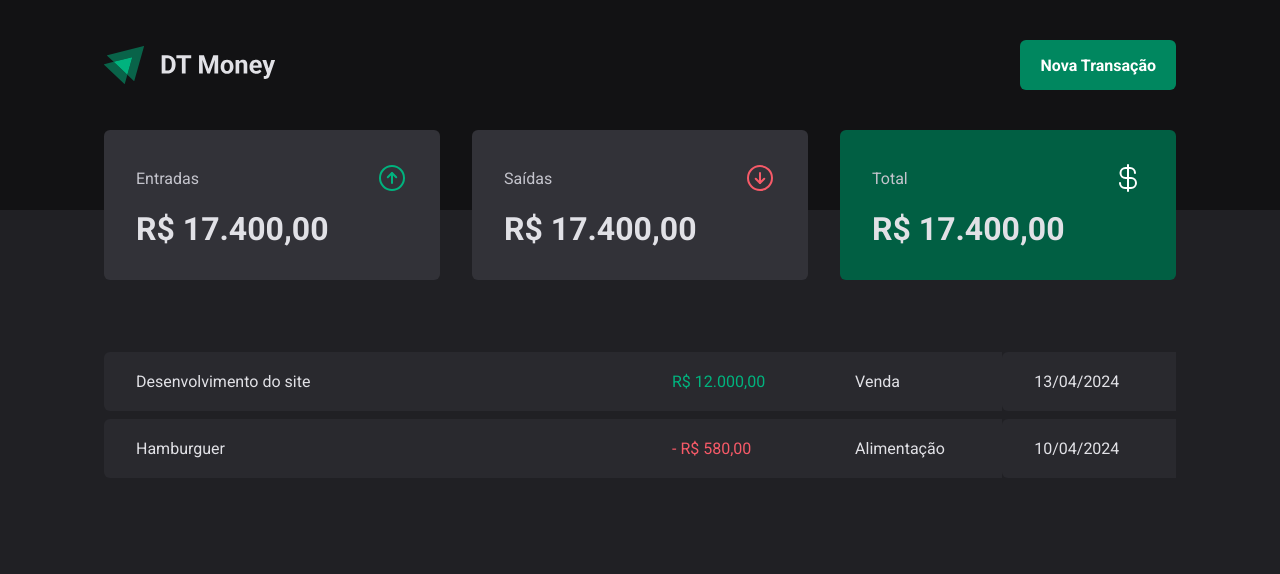
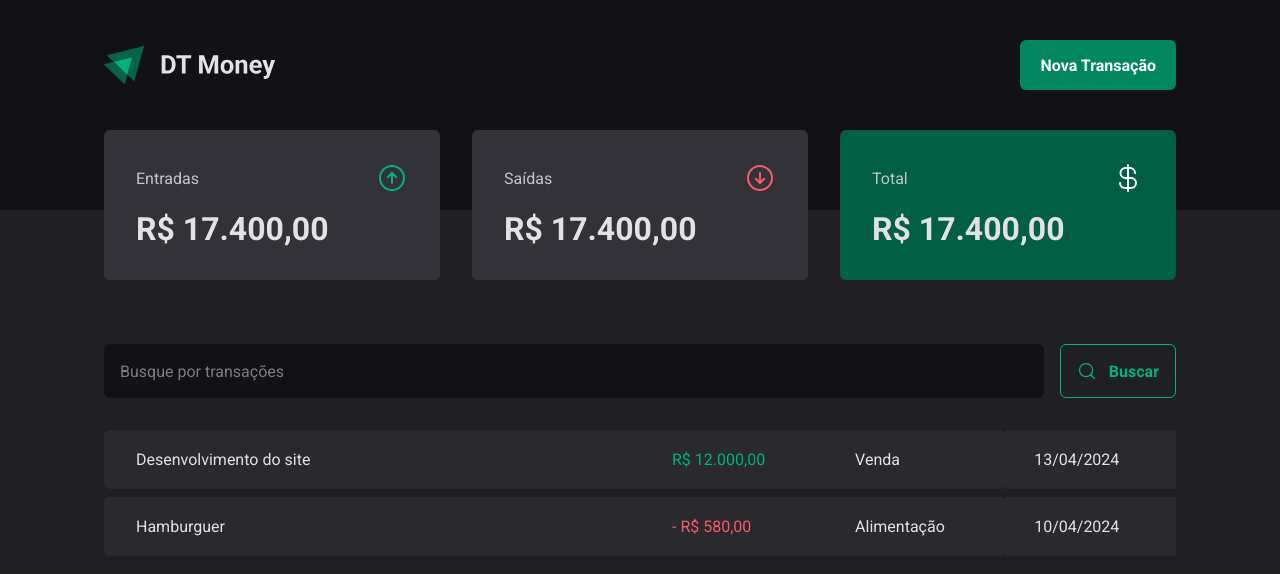
Before and after one commit to arrobarafael/dt-money-new, a React (Vite) app: page / in a window 1280 px wide. Shown: the top 574 px of the page. Built offline with nearby package versions, Linux system fonts and the light colour scheme.

Commit message:
Criada estrutura e estilização do form de busca

```diff
--- /dev/null
+++ b/src/components/SearchForm/index.tsx
@@ -0,0 +1,15 @@
+import { MagnifyingGlass } from 'phosphor-react';
+import { SearchFormContainer } from './styles';
+
+export function SearchForm() {
+  return (
+    <SearchFormContainer>
+      <input type="text" placeholder="Busque por transações" />
+
+      <button type="submit">
+        <MagnifyingGlass size={20} />
+        Buscar
+      </button>
+    </SearchFormContainer>
+  );
+}
--- /dev/null
+++ b/src/components/SearchForm/styles.ts
@@ -0,0 +1,42 @@
+import styled from 'styled-components';
+
+export const SearchFormContainer = styled.form`
+  display: flex;
+  gap: 1rem;
+
+  input {
+    flex: 1;
+    border-radius: 6px;
+    border: 0;
+    background: ${(props) => props.theme['gray-900']};
+    color: ${(props) => props.theme['gray-300']};
+    padding: 1rem;
+
+    &::placeholder {
+      color: ${(props) => props.theme['gray-500']};
+    }
+  }
+
+  button {
+    display: flex;
+    align-items: center;
+    gap: 0.75rem;
+
+    border: 0;
+    padding: 1rem;
+    background: transparent;
+    border: 1px solid ${(props) => props.theme['green-300']};
+    color: ${(props) => props.theme['green-300']};
+    font-weight: bold;
+    border-radius: 6px;
+    cursor: pointer;
+
+    &:hover {
+      background: ${(props) => props.theme['green-500']};
+      border-color: ${(props) => props.theme['green-500']};
+      color: ${(props) => props.theme.white};
+
+      transition: background-color 0.3s, color 0.3s, border-color 0.3s;
+    }
+  }
+`;
--- a/src/pages/Transactions/index.tsx
+++ b/src/pages/Transactions/index.tsx
@@ -1,4 +1,5 @@
 import { Header } from '../../components/Header';
+import { SearchForm } from '../../components/SearchForm';
 import { Summary } from '../../components/Summary';
 import {
   PriceHighlight,
@@ -12,6 +13,7 @@
       <Header />
       <Summary />
       <TransactionsContainer>
+        <SearchForm />
         <TransactionsTable>
           <tbody>
             <tr>
--- a/src/pages/Transactions/styles.ts
+++ b/src/pages/Transactions/styles.ts
@@ -11,7 +11,7 @@
   width: 100%;
   border-collapse: separate;
   border-spacing: 0 0.5rem;
-  /* margin-top: 1.5rem; */
+  margin-top: 1.5rem;
 
   td {
     padding: 1.25rem 2rem;
```
